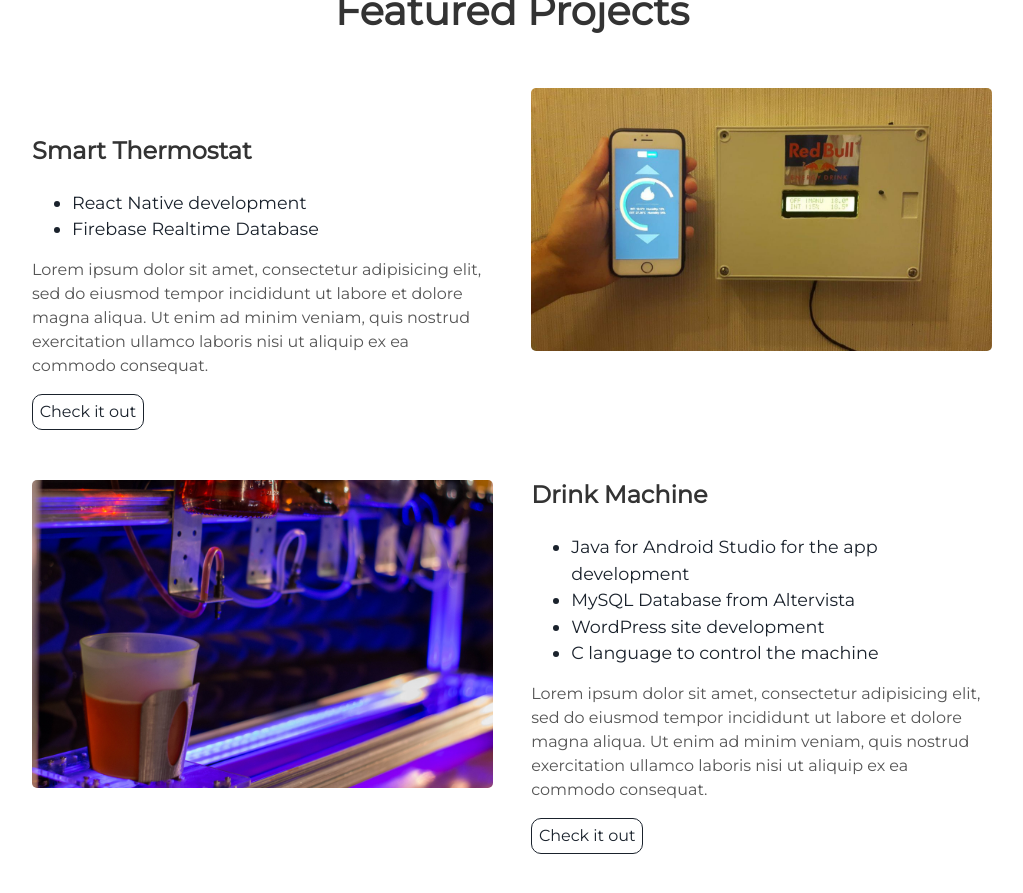
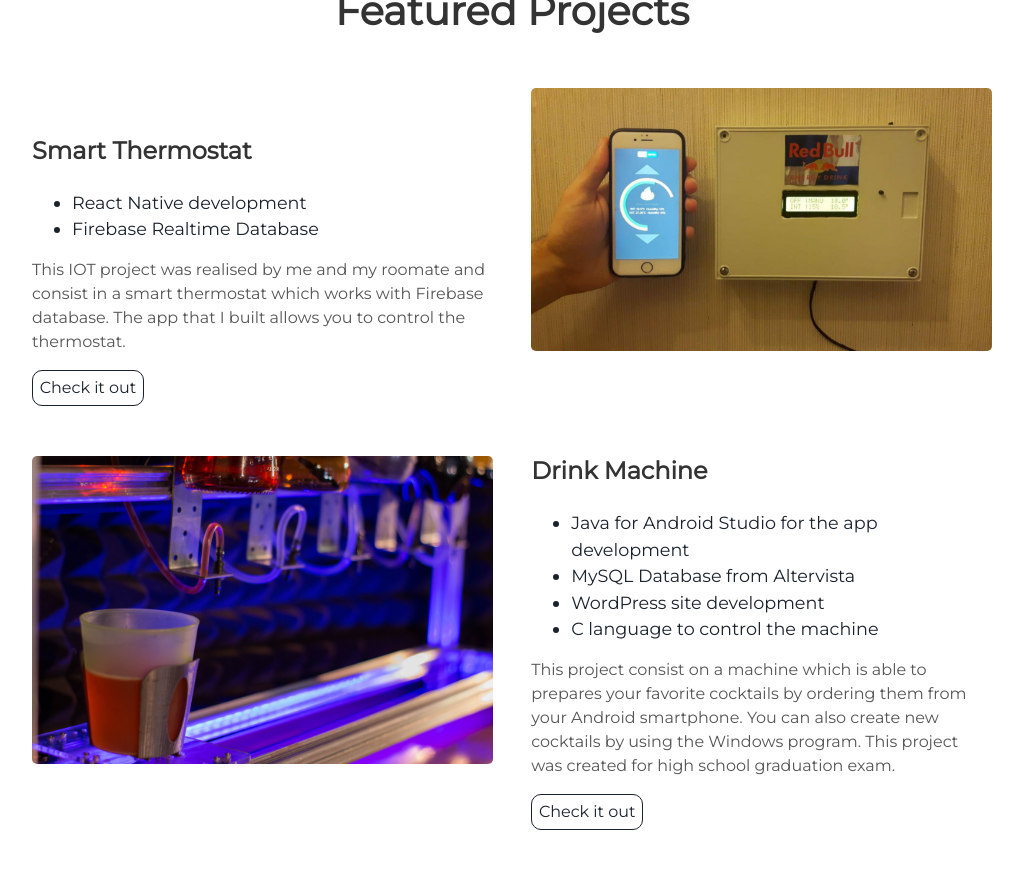
Before and after one commit to ClarkStoro/clarkstoro.github.io, a Jekyll site: the page built from index.html, in a window 1280 px wide and 900 px high, scrolled down 1635 px. Shown: the top 893 px of the window, without its empty margins (128-1151 px from the left). Built offline with Jekyll 4.4.1, drawn with Linux system fonts in a browser that asks for light colours.

Commit message:
Update projects.html

```diff
--- a/_includes/projects.html
+++ b/_includes/projects.html
@@ -11,7 +11,7 @@
       <li> React Native development</li>
       <li> Firebase Realtime Database </li>
     </ul>
-    <p>Lorem ipsum dolor sit amet, consectetur adipisicing elit, sed do eiusmod tempor incididunt ut labore et dolore magna aliqua. Ut enim ad minim veniam, quis nostrud exercitation ullamco laboris nisi ut aliquip ex ea commodo consequat.</p>
+    <p>This IOT project was realised by me and my roomate and consist in a smart thermostat which works with Firebase database. The app that I built allows you to control the thermostat.</p>
     <a class="project-link" href="https://github.com/ClarkStoro/Smart-Thermostat">Check it out</a>
   </div>
 </div>
@@ -27,7 +27,7 @@
       <li> WordPress site development</li>
       <li> C language to control the machine</li>
     </ul>
-    <p>Lorem ipsum dolor sit amet, consectetur adipisicing elit, sed do eiusmod tempor incididunt ut labore et dolore magna aliqua. Ut enim ad minim veniam, quis nostrud exercitation ullamco laboris nisi ut aliquip ex ea commodo consequat.</p>
+    <p>This project consist on a machine which is able to prepares your favorite cocktails by ordering them from your Android smartphone. You can also create new cocktails by using the Windows program. This project was created for high school graduation exam. </p>
     <a class="project-link" href="http://drinkmachine.altervista.org">Check it out</a>
   </div>
 </div>
```
